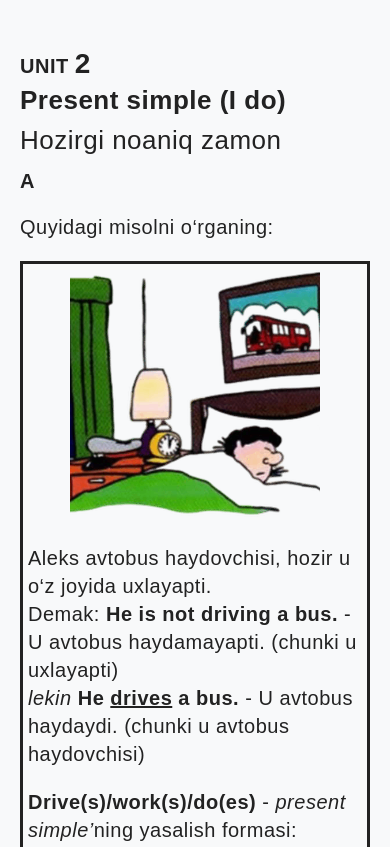
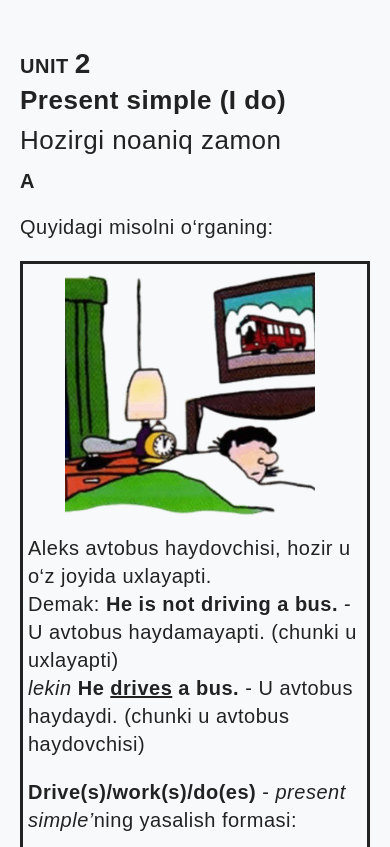
Before and after one commit to ALPINISTLAR/test, a plain HTML site: page index.html in a window 390 px wide. Shown: the top 847 px of the page. Drawn offline with Linux system fonts and the light colour scheme.

Commit message:
fix mistakes

```diff
--- a/css/styles.css
+++ b/css/styles.css
@@ -174,8 +174,8 @@ tr {
 
 @media only screen  and (max-width: 1280px){
   .container {
-    padding-left: 100px;
-    padding-right: 100px;
+    padding-left: 90px;
+    padding-right: 90px;
   }
 
 }
@@ -193,9 +193,12 @@ tr {
   .table-right td{
     padding-right: 25px;
   }
+  .border{
+    padding: 10px;
+  }
 }
 
-@media only screen  and (max-width: 1020px){
+@media only screen  and (max-width: 950px){
   .container {
     padding-left: 30px;
     padding-right: 30px;
@@ -210,15 +213,15 @@ tr {
     padding-right: 15px;
   }
   .border{
-    display: flex;
-    flex-direction: column;
-    padding: 20px;
+    padding: 10px;
   }
   .border__img{
     width: 325px;
     height: 325px;
-    margin-right: 0;
-    margin-bottom: 10px;
+    margin-right: 10px;
+  }
+  .border__table td{
+    padding: 8px;
   }
 }
 
@@ -241,6 +244,13 @@ tr {
   }
   .table-right td{
     padding-right: 8px;
+  }
+
+}
+@media only screen  and (max-width: 800px) {
+  .border{
+    display: flex;
+    flex-direction: column;
   }
 }
 @media only screen  and (max-width: 700px) {
```
